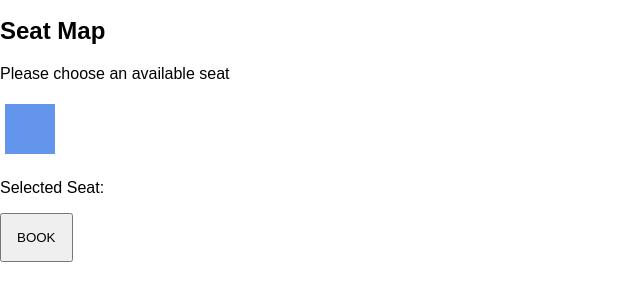
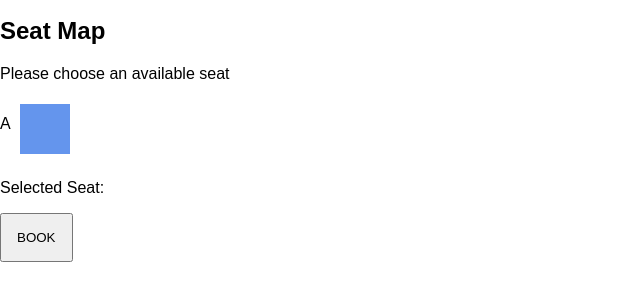
Before and after one commit to cyrusthecool/burning-airlines, a React app: page / in a window 1280 px wide. Shown: the part 177-478 px from the top of the page, without its empty margins (0-640 px from the left). Built offline with nearby package versions, Linux system fonts and the light colour scheme; no server answers.

Commit message:
seat row headers

```diff
--- a/src/components/SeatMap.js
+++ b/src/components/SeatMap.js
@@ -66,6 +66,7 @@ class SeatMap extends Component {
           {/* make a row for number of rows */}
           { [...Array(this.props.rows)].map((e, i) =>
             <div className="grid-row" key={i}>
+              <span className="row-num">{ String.fromCharCode(i+65) }</span>
               {/*  make seat re num of cols */}
               { [...Array(this.props.cols)].map((e, j) =>
                 <Seat
@@ -73,6 +74,7 @@ class SeatMap extends Component {
                   seatId={`${String.fromCharCode(i+65)}${j+1}`}
                   takenSeats={ this.props.takenSeats }
                   getSelectedSeat={ this.getSelectedSeat }
+                  selectedSeat={ this.selectedSeat }
                 />
               ) }
             </div>
--- a/src/index.css
+++ b/src/index.css
@@ -1,3 +1,7 @@
+* {
+  /*border: 1px solid pink;*/
+}
+
 body {
   margin: 0;
   padding: 0;
@@ -22,3 +26,11 @@ button {
   font-family: Futura, sans-serif;
   text-transform: uppercase;
 }
+
+.row-num {
+  display: inline-block;
+  width: 15px;
+  height: 50px;
+  line-height: 50px;
+  vertical-align: top;
+}
```
